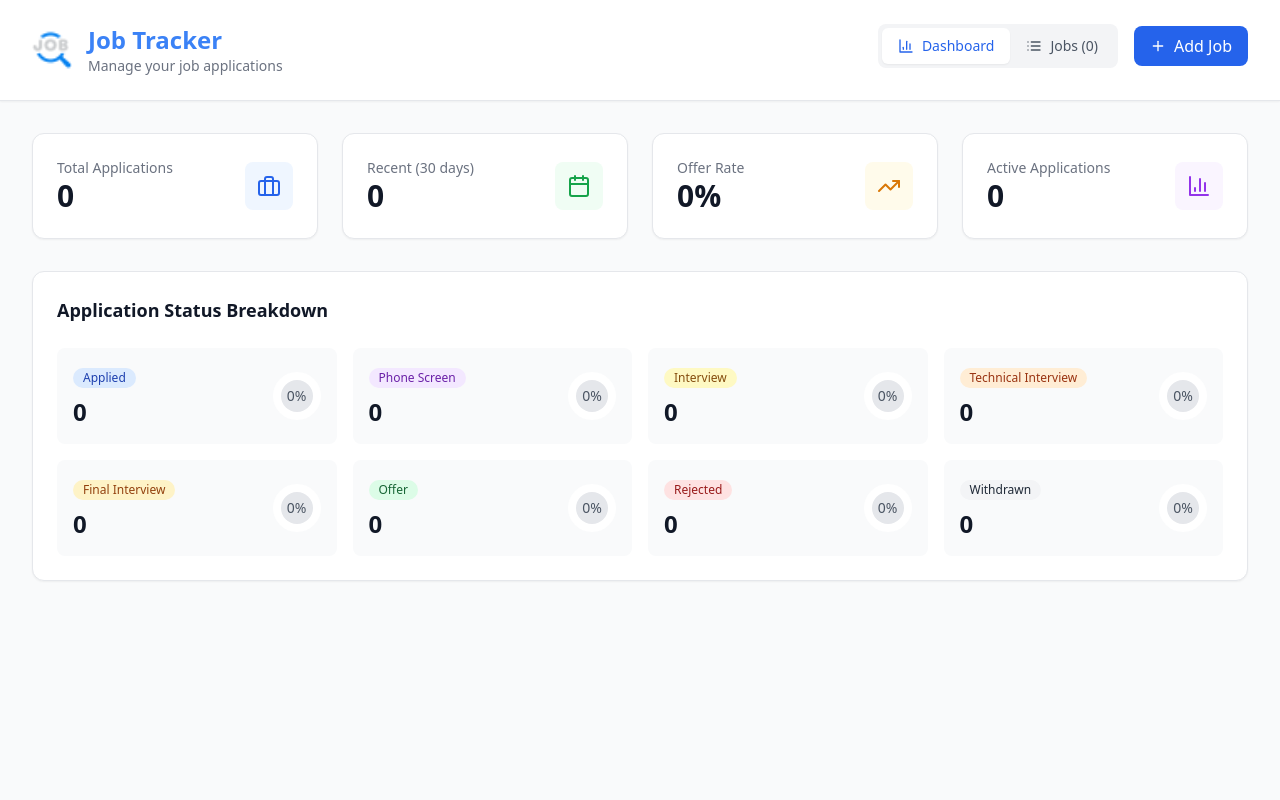
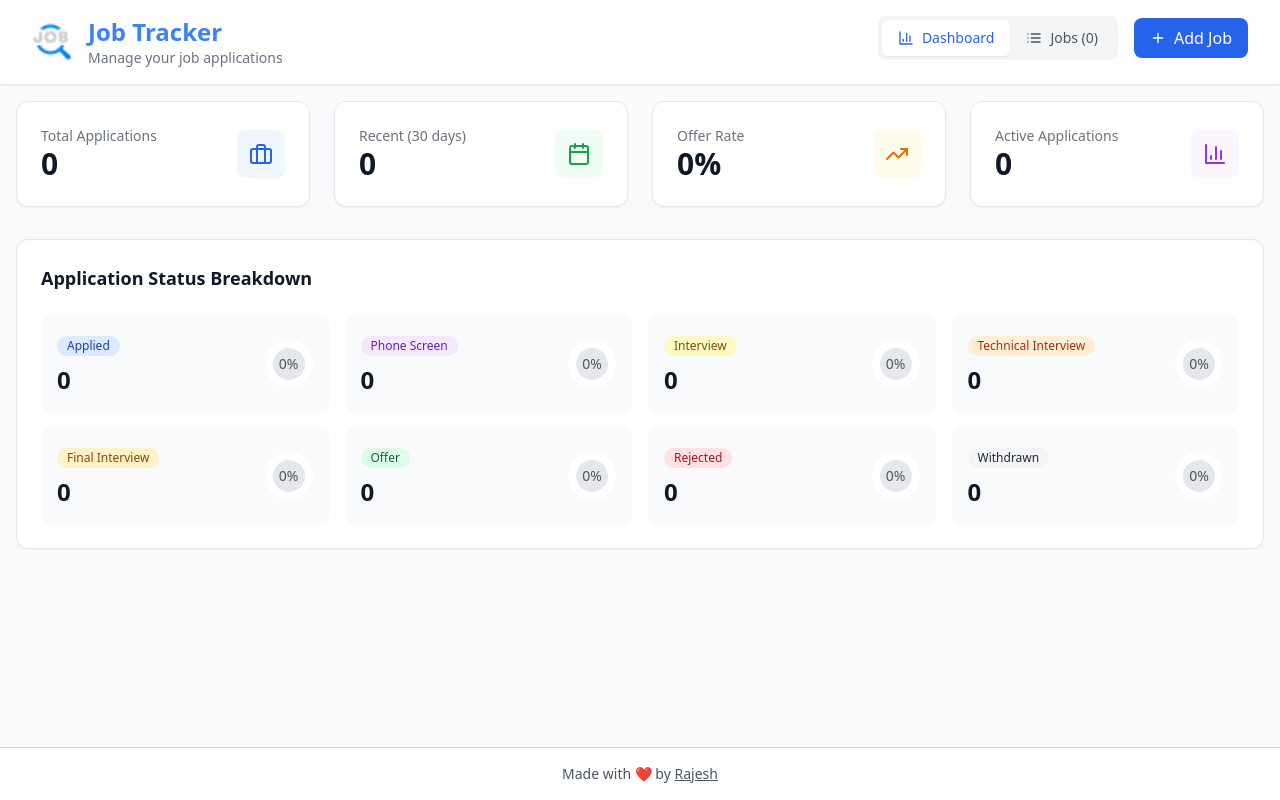
Before and after one commit to rtjsh-dev/Job-Tracker, a React (Vite) app: page / in a window 1280 px wide. Built offline with nearby package versions, Linux system fonts and the light colour scheme.

Commit message:
dashboard fixed

```diff
--- a/src/components/Dashboard.jsx
+++ b/src/components/Dashboard.jsx
@@ -20,7 +20,7 @@ export const Dashboard = ({ jobs }) => {
     Math.round((jobs.filter(job => job.status === 'offer').length / totalJobs) * 100) : 0;
 
   return (
-    <div className="space-y-8">
+    <div className="space-y-8 p-4">
       {/* Stats Cards */}
       <div className="grid grid-cols-1 md:grid-cols-2 lg:grid-cols-4 gap-6">
         <div className="bg-white rounded-xl shadow-sm border border-gray-200 p-6">
--- /dev/null
+++ b/src/components/Footer.jsx
@@ -0,0 +1,18 @@
+// src/components/Footer.jsx
+import React from "react";
+
+export const Footer = () => {
+  return (
+    <footer className="border-t border-gray-300 text-center py-4 text-sm text-gray-600 bg-white">
+      Made with <span className="text-red-500">❤️</span> by{" "}
+      <a
+        href="https://github.com/rtjsh"
+        target="_blank"
+        rel="noopener noreferrer"
+        className="underline hover:text-blue-500"
+      >
+        Rajesh
+      </a>
+    </footer>
+  );
+};
--- a/src/components/Layout.jsx
+++ b/src/components/Layout.jsx
@@ -1,16 +1,17 @@
 import { Link, useLocation } from "react-router-dom";
 import { BarChart3, List, Plus } from "lucide-react";
 import myImage from '/final.png';
+import { Footer } from "./Footer";
 
 export const Layout = ({ children, onAddJob, jobCount }) => {
   const location = useLocation();
 
   return (
-    <div className="min-h-screen bg-gray-50">
+    <div className="flex flex-col min-h-screen bg-gray-50">
       {/* Header */}
       <header className="bg-white shadow-sm border-b border-gray-200">
         <div className="max-w-7xl mx-auto px-4 sm:px-6 lg:px-8">
-          <div className="flex justify-between items-center py-6">
+          <div className="flex justify-between items-center py-4">
             <div className="flex items-center space-x-4">
               <img
                 src={myImage}
@@ -69,9 +70,10 @@ export const Layout = ({ children, onAddJob, jobCount }) => {
         </div>
       </header>
 
-      <main className="max-w-7xl mx-auto px-4 sm:px-6 lg:px-8 py-8">
+      <main className="flex-grow">
         {children}
       </main>
+      <Footer />
     </div>
   );
 };
```
